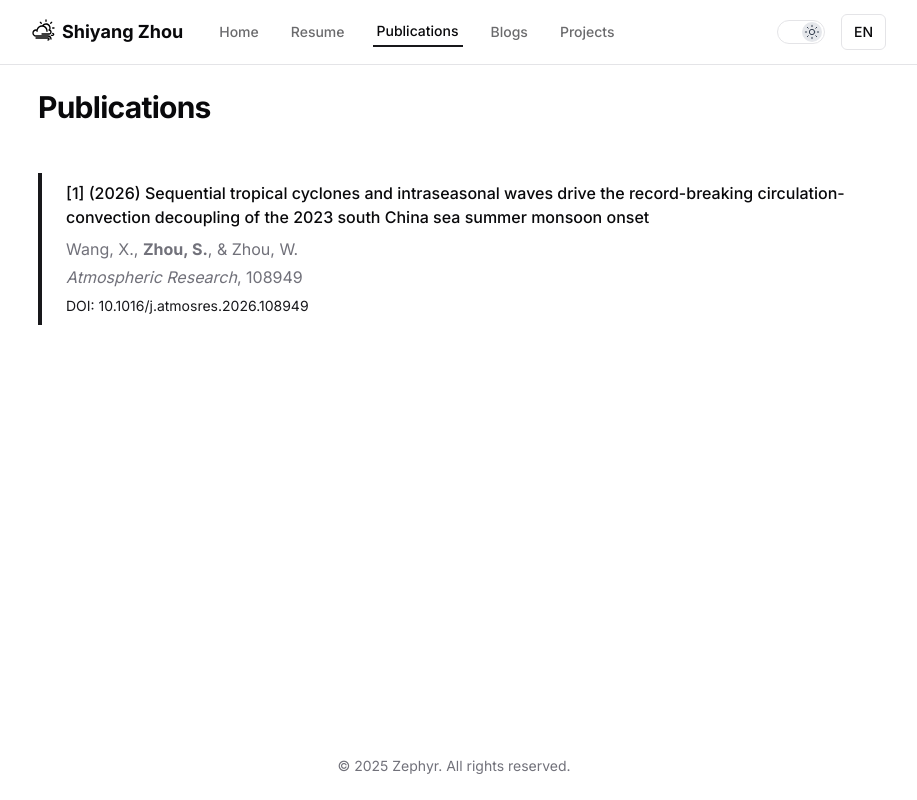
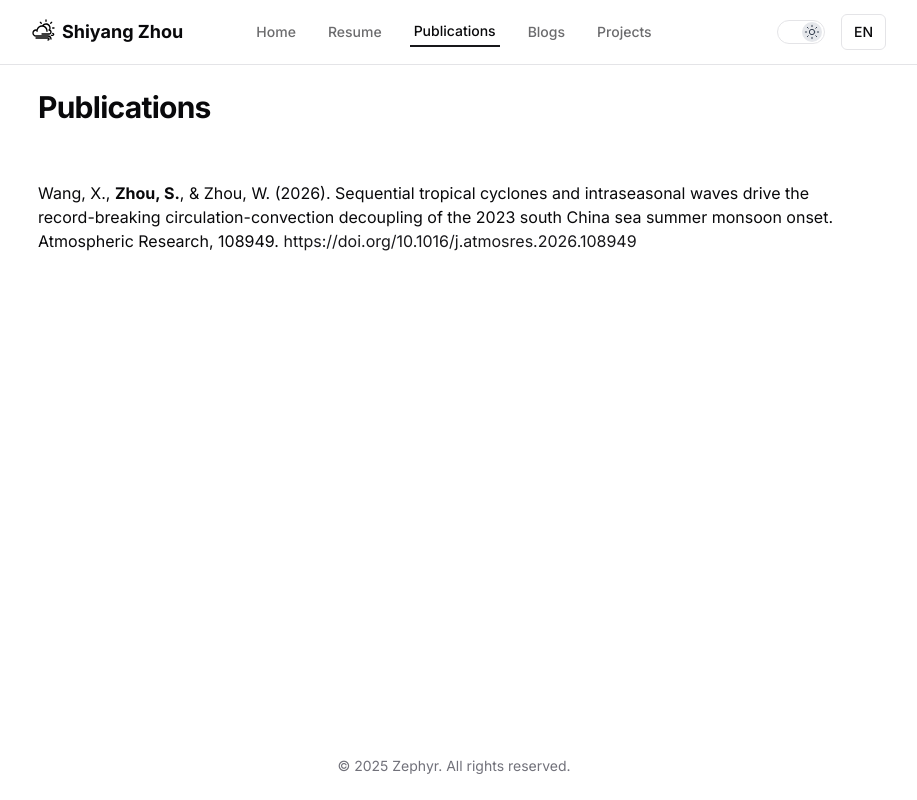
Before and after one commit to zsy1207/zsy1207.github.io, a Next.js app: page /publications in a window 1280 px wide. Shown: the whole page, without its empty margins (186-1103 px from the left). Built offline with nearby package versions, Linux system fonts and the light colour scheme.

Commit message:
Simplify publications entry to plain citation text

```diff
--- a/app/(routes)/publications/page.tsx
+++ b/app/(routes)/publications/page.tsx
@@ -4,14 +4,7 @@ import { useLanguage } from "@/context/language-context"
 import { ReactNode } from "react"
 
 interface Publication {
-  title: string;
-  authors: ReactNode;
-  journal: string;
-  year: number;
-  volume?: string;
-  pages?: string;
-  doi?: string;
-  link?: string;
+  citation: ReactNode;
 }
 
 export default function PublicationsPage() {
@@ -19,17 +12,19 @@ export default function PublicationsPage() {
 
   const publications: Publication[] = [
     {
-      title: "Sequential tropical cyclones and intraseasonal waves drive the record-breaking circulation-convection decoupling of the 2023 south China sea summer monsoon onset",
-      authors: (
+      citation: (
         <>
-          Wang, X., <strong>Zhou, S.</strong>, & Zhou, W.
+          Wang, X., <strong>Zhou, S.</strong>, &amp; Zhou, W. (2026). Sequential tropical cyclones and intraseasonal waves drive the record-breaking circulation-convection decoupling of the 2023 south China sea summer monsoon onset. Atmospheric Research, 108949.{" "}
+          <a
+            href="https://doi.org/10.1016/j.atmosres.2026.108949"
+            target="_blank"
+            rel="noopener noreferrer"
+            className="text-primary hover:underline"
+          >
+            https://doi.org/10.1016/j.atmosres.2026.108949
+          </a>
         </>
       ),
-      journal: "Atmospheric Research",
-      year: 2026,
-      pages: "108949",
-      doi: "10.1016/j.atmosres.2026.108949",
-      link: "https://doi.org/10.1016/j.atmosres.2026.108949",
     },
   ]
 
@@ -42,26 +37,8 @@ export default function PublicationsPage() {
       {publications.length > 0 ? (
         <div className="space-y-10">
           {publications.map((pub, index) => (
-            <div key={index} className="border-l-4 border-primary pl-6 py-2">
-              <p className="text-foreground mb-2 font-medium">
-                [{index + 1}] ({pub.year}) {pub.title}
-              </p>
-              <p className="text-muted-foreground mb-1">{pub.authors}</p>
-              <p className="text-muted-foreground mb-1">
-                <span className="italic">{pub.journal}</span>
-                {pub.volume && `, ${pub.volume}`}
-                {pub.pages && `, ${pub.pages}`}
-              </p>
-              {pub.link && (
-                <a
-                  href={pub.link}
-                  target="_blank"
-                  rel="noopener noreferrer"
-                  className="text-primary hover:underline text-sm"
-                >
-                  DOI: {pub.doi ?? pub.link}
-                </a>
-              )}
+            <div key={index} className="py-2">
+              <p className="text-foreground">{pub.citation}</p>
             </div>
           ))}
         </div>
--- a/app/page.tsx
+++ b/app/page.tsx
@@ -2,86 +2,53 @@
 
 import { Mail, Github } from "lucide-react"
 import { useLanguage } from "@/context/language-context"
-import { Avatar, AvatarImage, AvatarFallback } from "@/components/ui/avatar"
+import { Avatar } from "@/components/ui/avatar"
 import Image from "next/image"
 import Link from "next/link"
 import { useTheme } from "@/context/theme-context"
-import React from "react"
 
 interface SocialLink {
   name: string
   href: string
-  icon: React.ReactNode
+  icon: "mail" | "github" | "google-scholar" | "researchgate" | "bilibili" | "wechat"
 }
+
+const SOCIAL_LINKS: SocialLink[] = [
+  {
+    name: "Email",
+    href: "mailto:zhoushiyang1207@outlook.com",
+    icon: "mail",
+  },
+  {
+    name: "GitHub",
+    href: "https://github.com/zsy1207",
+    icon: "github",
+  },
+  {
+    name: "Google Scholar",
+    href: "https://scholar.google.com",
+    icon: "google-scholar",
+  },
+  {
+    name: "ResearchGate",
+    href: "https://www.researchgate.net/profile/Shiyang-Zhou",
+    icon: "researchgate",
+  },
+  {
+    name: "Bilibili",
+    href: "https://space.bilibili.com/476997702",
+    icon: "bilibili",
+  },
+  {
+    name: "WeChat",
+    href: "https://mp.weixin.qq.com/mp/profile_ext?action=home&__biz=&scene=124#wechat_redirect",
+    icon: "wechat",
+  },
+]
 
 export default function HomePage() {
   const { language } = useLanguage()
   const { theme } = useTheme()
-
-  const socialLinks: SocialLink[] = [
-    {
-      name: "Email",
-      href: "mailto:zhoushiyang1207@outlook.com",
-      icon: <Mail />,
-    },
-    {
-      name: "GitHub",
-      href: "https://github.com/zsy1207",
-      icon: <Github />,
-    },
-    {
-      name: "Google Scholar",
-      href: "https://scholar.google.com",
-      icon: (
-        <Image
-          src="/google-scholar.svg"
-          alt="Google Scholar"
-          width={24}
-          height={24}
-          className={theme === "dark" ? "invert" : ""}
-        />
-      ),
-    },
-    {
-      name: "ResearchGate",
-      href: "https://www.researchgate.net/profile/Shiyang-Zhou",
-      icon: (
-        <Image
-          src="/researchgate-svgrepo-com.svg"
-          alt="ResearchGate"
-          width={24}
-          height={24}
-          className={theme === "dark" ? "invert" : ""}
-        />
-      ),
-    },
-    {
-      name: "Bilibili",
-      href: "https://space.bilibili.com/476997702",
-      icon: (
-        <Image
-          src="/bilibili-svgrepo-com.svg"
-          alt="Bilibili"
-          width={24}
-          height={24}
-          className={theme === "dark" ? "invert" : ""}
-        />
-      ),
-    },
-    {
-      name: "WeChat",
-      href: "https://mp.weixin.qq.com/mp/profile_ext?action=home&__biz=&scene=124#wechat_redirect",
-      icon: (
-        <Image
-          src="/wechat-4.svg"
-          alt="WeChat"
-          width={24}
-          height={24}
-          className={theme === "dark" ? "invert" : ""}
-        />
-      ),
-    },
-  ]
 
   return (
     <div className="flex items-center justify-center min-h-[calc(100vh-14rem)]">
@@ -94,7 +61,7 @@ export default function HomePage() {
               width={224}
               height={224}
               priority
-              unoptimized
+              sizes="(min-width: 1024px) 224px, (min-width: 640px) 192px, 160px"
             />
           </Avatar>
         </div>
@@ -106,7 +73,7 @@ export default function HomePage() {
             {language === "en" ? <>I am currently pursuing an M.Sc. in Meteorology at the <Link href="https://aos.fudan.edu.cn/" target="_blank" className="text-muted-foreground hover:underline">Department of Atmospheric and Oceanic Sciences (AOS)</Link>, <strong>Fudan University</strong>, advised by <strong><Link href="http://www.wenzhou-clim.com/" target="_blank" className="text-muted-foreground hover:underline">Prof. Wen Zhou</Link></strong>. My research focuses on <strong>monsoons and extreme weather</strong>. I am passionate about AI, large language models, esports, consumer tech, soccer, badminton, philosophy, and abstract art.</> : <>我目前正在<strong>复旦大学</strong><Link href="https://aos.fudan.edu.cn/" target="_blank" className="text-muted-foreground hover:underline">大气与海洋科学系</Link>攻读气象专业硕士，指导老师为<Link href="http://www.wenzhou-clim.com/" target="_blank" className="text-muted-foreground hover:underline">周文教授</Link>，研究领域为季风与极端天气气候。我也是一位开发者，对AI/大模型/电竞/数码/足球/羽毛球/哲学/抽象艺术等领域都有浓厚的兴趣。</>}
           </div>
           <div className="flex items-center justify-center lg:justify-start mt-2 space-x-6">
-            {socialLinks.map((link) => (
+            {SOCIAL_LINKS.map((link) => (
               <a
                 key={link.name}
                 href={link.href}
@@ -114,14 +81,48 @@ export default function HomePage() {
                 rel="noopener noreferrer"
                 className="p-2 rounded-full border border-border hover:bg-accent transition-colors"
               >
-                {link.name === "Email" || link.name === "GitHub" ?
-                  React.cloneElement(link.icon as React.ReactElement, { className: "h-7 w-7" }) :
-                  React.cloneElement(link.icon as React.ReactElement, {
-                    width: 28,
-                    height: 28,
-                    className: `h-7 w-7 ${theme === "dark" ? "invert" : ""}`
-                  })
-                }
+                {link.icon === "mail" && <Mail className="h-7 w-7" />}
+                {link.icon === "github" && <Github className="h-7 w-7" />}
+                {link.icon === "google-scholar" && (
+                  <Image
+                    src="/google-scholar.svg"
+                    alt="Google Scholar"
+                    width={28}
+                    height={28}
+                    sizes="28px"
+                    className={`h-7 w-7 ${theme === "dark" ? "invert" : ""}`}
+                  />
+                )}
+                {link.icon === "researchgate" && (
+                  <Image
+                    src="/researchgate-svgrepo-com.svg"
+                    alt="ResearchGate"
+                    width={28}
+                    height={28}
+                    sizes="28px"
+                    className={`h-7 w-7 ${theme === "dark" ? "invert" : ""}`}
+                  />
+                )}
+                {link.icon === "bilibili" && (
+                  <Image
+                    src="/bilibili-svgrepo-com.svg"
+                    alt="Bilibili"
+                    width={28}
+                    height={28}
+                    sizes="28px"
+                    className={`h-7 w-7 ${theme === "dark" ? "invert" : ""}`}
+                  />
+                )}
+                {link.icon === "wechat" && (
+                  <Image
+                    src="/wechat-4.svg"
+                    alt="WeChat"
+                    width={28}
+                    height={28}
+                    sizes="28px"
+                    className={`h-7 w-7 ${theme === "dark" ? "invert" : ""}`}
+                  />
+                )}
                 <span className="sr-only">{link.name}</span>
               </a>
             ))}
--- a/components/navigation.tsx
+++ b/components/navigation.tsx
@@ -20,6 +20,14 @@ interface NavItem {
   href: string
 }
 
+const NAV_ITEMS: NavItem[] = [
+  { title: { en: "Home", zh: "首页" }, href: "/" },
+  { title: { en: "Resume", zh: "简历" }, href: "/resume" },
+  { title: { en: "Publications", zh: "出版物" }, href: "/publications" },
+  { title: { en: "Blogs", zh: "博客" }, href: "/blog" },
+  { title: { en: "Projects", zh: "项目" }, href: "/projects" },
+]
+
 export function Navigation() {
   const pathname = usePathname()
   const { language } = useLanguage()
@@ -31,21 +39,13 @@ export function Navigation() {
     setMobileMenuOpen((prev) => !prev)
   }
 
-  const navItems: NavItem[] = [
-    { title: { en: "Home", zh: "首页" }, href: "/" },
-    { title: { en: "Resume", zh: "简历" }, href: "/resume" },
-    { title: { en: "Publications", zh: "出版物" }, href: "/publications" },
-    { title: { en: "Blogs", zh: "博客" }, href: "/blog" },
-    { title: { en: "Projects", zh: "项目" }, href: "/projects" },
-  ]
-
   return (
     <header className={cn(
       "sticky top-0 z-50 w-full border-b bg-background/95 backdrop-blur supports-[backdrop-filter]:bg-background/60",
       enabled && "transition-all duration-300 ease-out"
     )}>
-      <div className="container max-w-4xl mx-auto flex h-16 items-center justify-between px-4">
-        <div className="flex items-center">
+      <div className="container max-w-4xl mx-auto grid h-16 grid-cols-[1fr_auto_1fr] items-center px-4">
+        <div className="flex items-center justify-start">
           <Link href="/" className={cn(
             "flex items-center gap-0 group",
             enabled && "transition-all duration-300 ease-out"
@@ -70,8 +70,9 @@ export function Navigation() {
               enabled && "transition-transform duration-300 ease-out group-hover:translate-x-1"
             )}>{language === "en" ? "Shiyang Zhou" : "Shiyang Zhou（周世扬）"}</span>
           </Link>
-          <nav className="hidden md:flex items-center space-x-6 text-sm font-medium ml-8">
-            {navItems.map((item) => (
+        </div>
+        <nav className="hidden md:flex items-center justify-center space-x-6 text-sm font-medium">
+          {NAV_ITEMS.map((item) => (
             <Link
               key={item.href}
               href={item.href}
@@ -87,9 +88,8 @@ export function Navigation() {
             </Link>
           ))}
         </nav>
-        </div>
         <div className={cn(
-          "flex items-center gap-4",
+          "flex items-center justify-end gap-4",
           enabled && "transition-all duration-300 ease-out"
         )}>
           <ThemeToggle />
@@ -112,7 +112,7 @@ export function Navigation() {
       {mobileMenuOpen && (
         <div className="md:hidden p-4 bg-background border-t">
           <nav className="flex flex-col space-y-4">
-            {navItems.map((item) => (
+            {NAV_ITEMS.map((item) => (
               <Link
                 key={item.href}
                 href={item.href}
```
Lines whose indentation alone changed are shown as unchanged.
